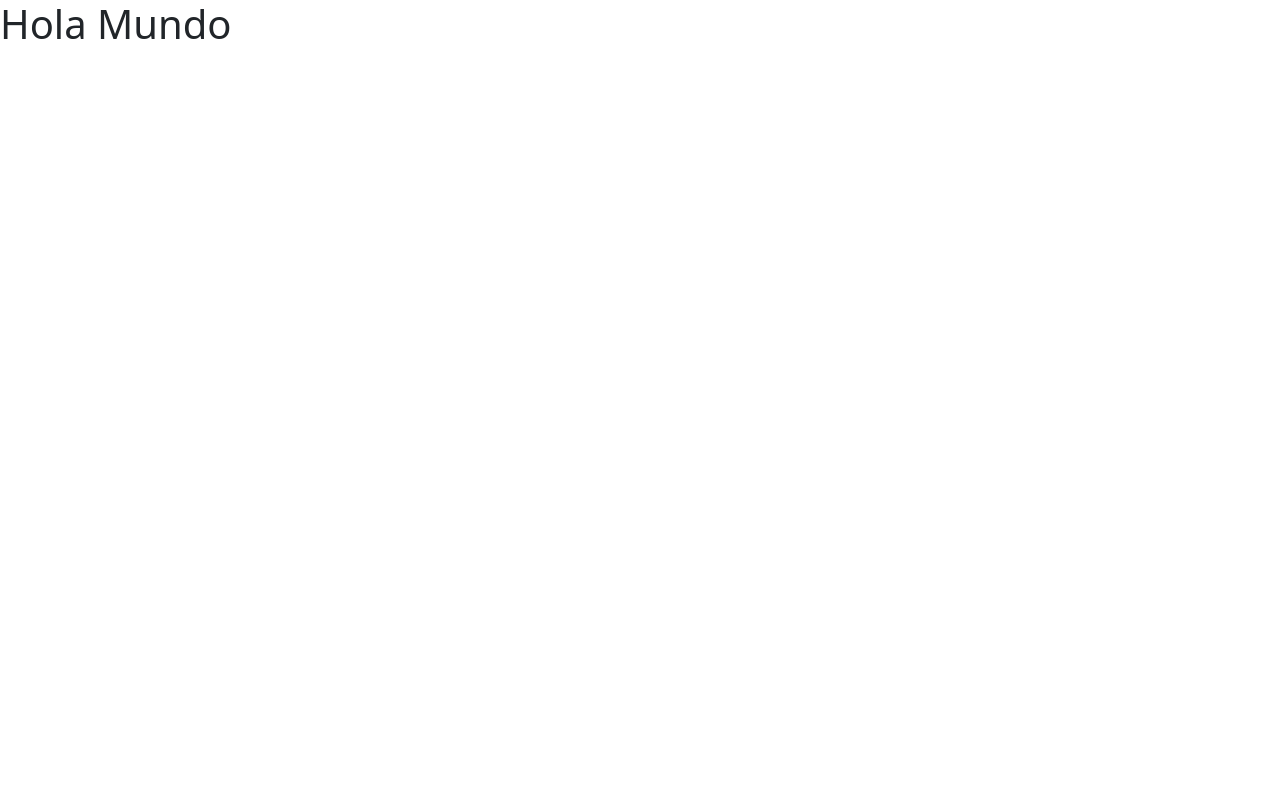
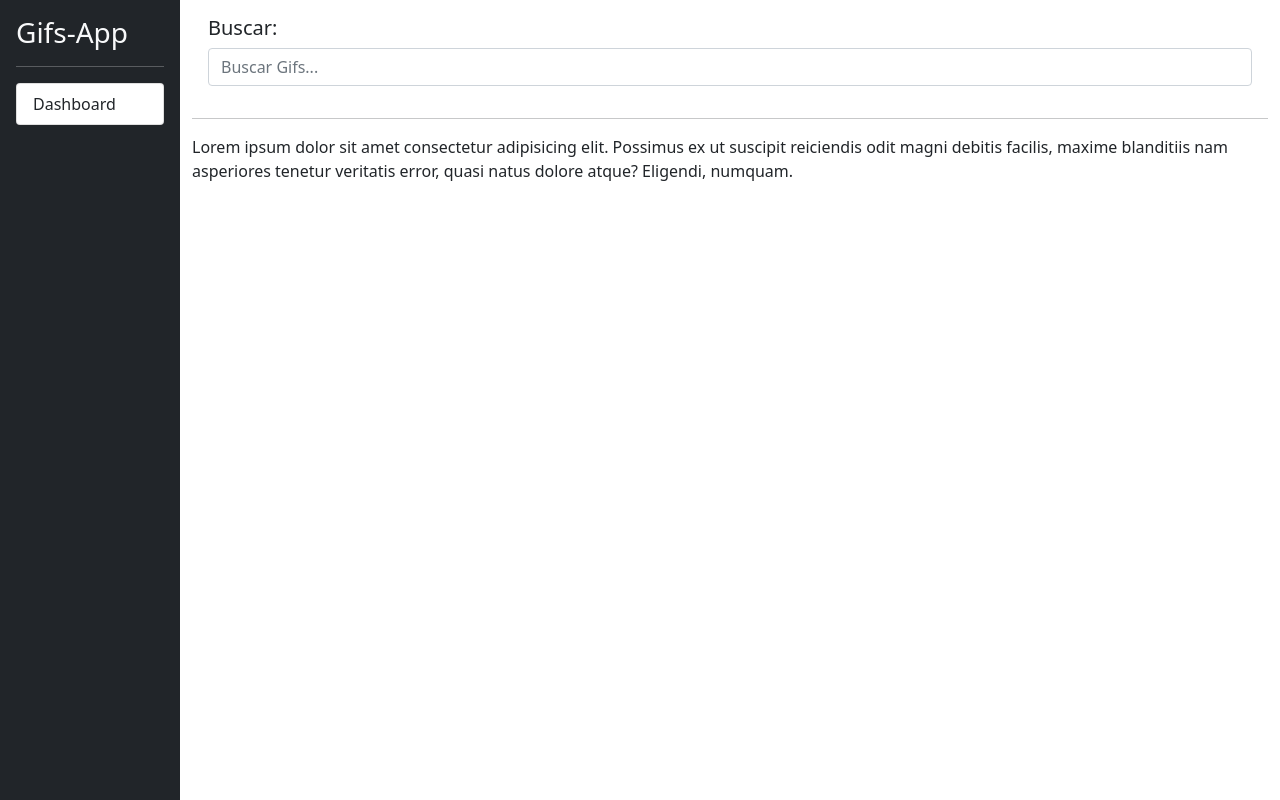
Before and after one commit to profeduardo67fullStack/gifsApp, an Angular app: page / in a window 1280 px wide. Built offline with nearby package versions, Linux system fonts and the light colour scheme.

Commit message:
Diseño inicial de la aplicación
Se crea el diseño inicial, pero sin separar en componentes

```diff
--- a/src/app/app.component.html
+++ b/src/app/app.component.html
@@ -1 +1,46 @@
-<h1>Hola Mundo</h1>
+<!-- 1.- Creación de un menú con flexbox, recuerde que app.component.html
+    , es el primer elemento que se muestra en la aplicación -->
+
+
+<div class="d-flex">
+    <!-- Comienza SideBar -->
+    <div class="bg-dark border-right p-3" id="sidebar">
+        <h3 class="text-light">
+            Gifs-App
+        </h3>
+        <hr class="text-white">
+        <!-- 3.- Creamos el contenido para el historial -->
+        <div class="list-group list-reset">
+            <a href="#" class="list-group-item list-group-item-action">
+                Dashboard
+            </a>
+        </div>
+    </div>
+    <!-- Finaliza SideBar -->
+
+    <!-- 4.- Formateamos el contenido -->
+
+    <!-- Área de Busqueda -->
+    <div class="container">
+
+        <div class="row p-3">
+            <div class="col">
+                <h5>Buscar:</h5>
+                <input type="text" class="form-control" placeholder="Buscar Gifs...">
+            </div>
+        </div>
+        <hr />
+    <!-- Termina el área de busqueda -->
+
+    <!-- Area de Muestreo -->
+        <div class="row">
+            <div class="col">
+                Lorem ipsum dolor sit amet consectetur adipisicing elit. Possimus ex ut suscipit reiciendis odit magni
+                debitis facilis, maxime blanditiis nam asperiores tenetur veritatis error, quasi natus dolore atque?
+                Eligendi, numquam.
+            </div>
+        </div>
+        <!-- Termina Área de Muestreo -->
+    </div>
+
+</div>
--- a/src/index.html
+++ b/src/index.html
@@ -7,8 +7,9 @@
   <meta name="viewport" content="width=device-width, initial-scale=1">
   <link rel="icon" type="image/x-icon" href="favicon.ico">
 
-<!-- CSS only -->
+<!-- CSS only Agregamos el Bootstrap -->
 <link href="https://cdn.jsdelivr.net/npm/bootstrap@5.1.3/dist/css/bootstrap.min.css" rel="stylesheet" integrity="sha384-1BmE4kWBq78iYhFldvKuhfTAU6auU8tT94WrHftjDbrCEXSU1oBoqyl2QvZ6jIW3" crossorigin="anonymous">
+<!-- Termina la carga de Bootstrap -->
 </head>
 <body>
   <app-root></app-root>
--- a/src/styles.css
+++ b/src/styles.css
@@ -1 +1,9 @@
-/* You can add global styles to this file, and also import other style files */
+html, body{
+    height: 100%;
+}
+
+#sidebar{
+    height: 100%;
+    min-height: 100vh;
+    min-width: 180px;
+}
```
